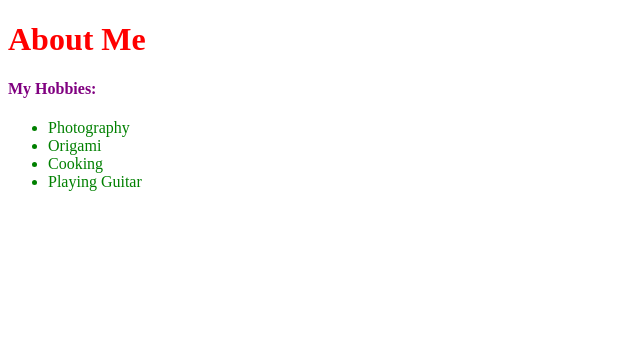
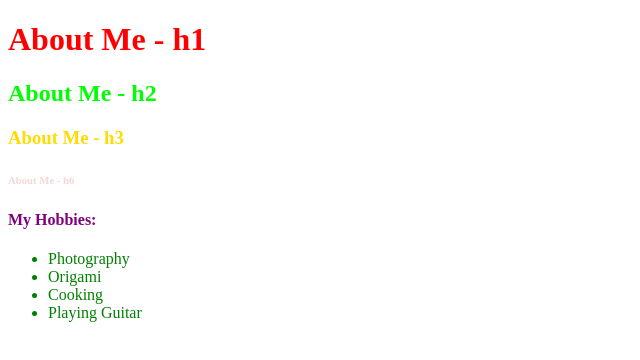
Before and after one commit to lntelliMed/HtmlStylingWithCss, a plain HTML site: page WebContent/aboutMe.html in a window 1280 px wide. Shown: the whole page, without its empty margins (0-640 px from the left). Drawn offline with Linux system fonts and the light colour scheme.

Commit message:
Use different colors for About Me headings

```diff
--- a/WebContent/aboutMe.html
+++ b/WebContent/aboutMe.html
@@ -15,7 +15,10 @@
 </head>
 <body>
 
-<h1>About Me</h1>
+<h1>About Me - h1</h1>
+<h2>About Me - h2</h2>
+<h3>About Me - h3</h3>
+<h6>About Me - h6</h6>
 
 <h4>My Hobbies:</h4>
 <ul>
--- a/WebContent/app.css
+++ b/WebContent/app.css
@@ -3,6 +3,19 @@
 h1 {
 	color: red;
 }
+
+h2 {
+	color: #00FF00;
+}
+
+h3 {
+	color: rgb(255,220,0);
+}
+
+h6 {
+	color: rgba(200, 54, 54, 0.2);
+}
+
 li {
 	color: green;
 }
```
